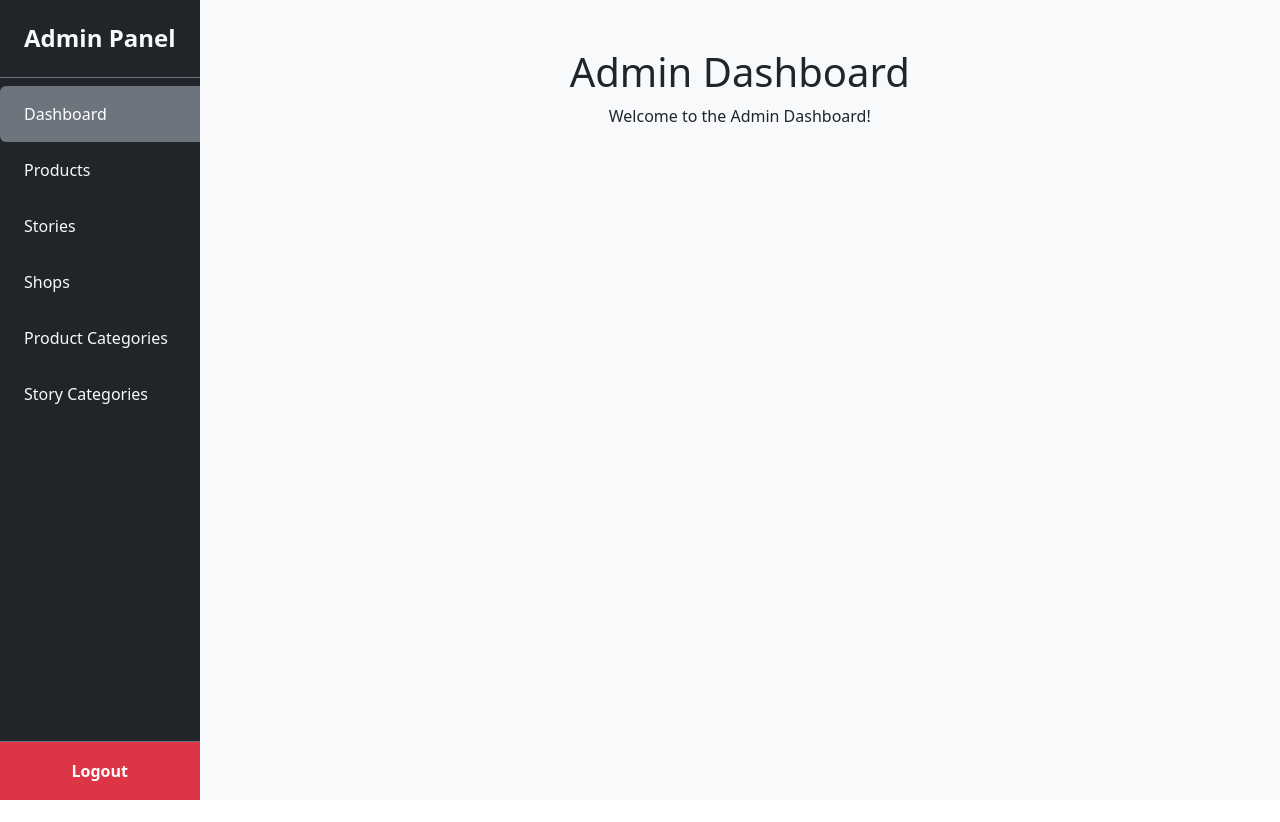
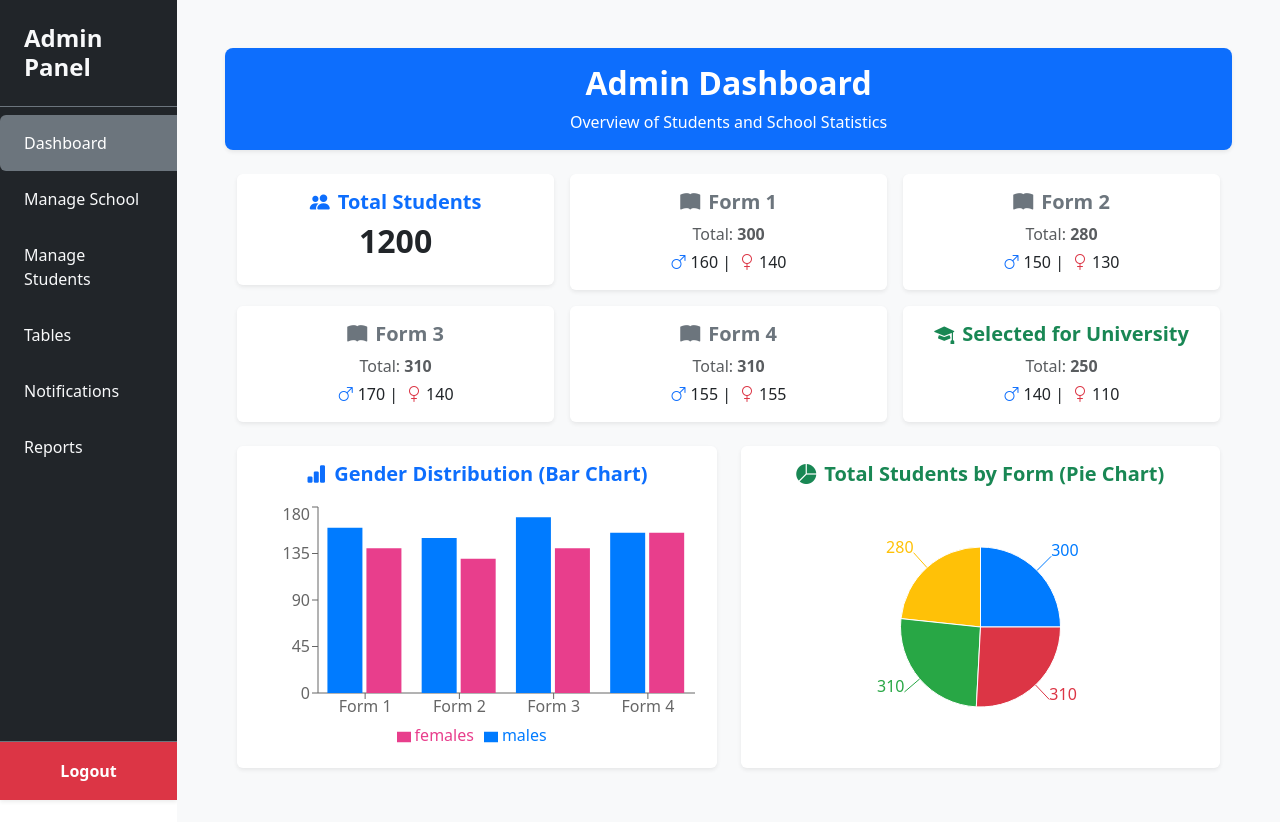
Before and after one commit to Late-Night-Crew/School-Management-system, a React (Vite) app: page /#/admin/dashboard in a window 1280 px wide. Before the commit the page ends 800 px from the top, so only its background shows below. Built offline with nearby package versions, Linux system fonts and the light colour scheme.

Commit message:
feat: added admin dashboard with statistics, students table, barchart and piechart

```diff
--- a/package.json
+++ b/package.json
@@ -15,6 +15,7 @@
     "react": "^19.1.1",
     "react-dom": "^19.1.1",
     "react-router-dom": "^7.9.3",
+    "recharts": "^3.2.1",
     "yup": "^1.7.1"
   },
   "devDependencies": {
--- a/src/views/Admin/Dashboard/index.jsx
+++ b/src/views/Admin/Dashboard/index.jsx
@@ -1,10 +1,233 @@
-import React from "react";
+import React, { useState } from "react";
+import {
+  BarChart,
+  Bar,
+  PieChart,
+  Pie,
+  Cell,
+  XAxis,
+  YAxis,
+  Tooltip,
+  Legend,
+  ResponsiveContainer,
+} from "recharts";
 
 export default function AdminDashboard() {
-    return (
-        <div className="p-4">
-            <h1 className="text-center">Admin Dashboard</h1>
-            <p className="text-center">Welcome to the Admin Dashboard!</p>
+  const stats = {
+    totalStudents: 1200,
+    forms: [
+      { form: "Form 1", total: 300, males: 160, females: 140 },
+      { form: "Form 2", total: 280, males: 150, females: 130 },
+      { form: "Form 3", total: 310, males: 170, females: 140 },
+      { form: "Form 4", total: 310, males: 155, females: 155 },
+    ],
+    universitySelected: { total: 250, males: 140, females: 110 },
+  };
+
+  // Generate mock student data
+  const students = Array.from({ length: 42 }).map((_, i) => ({
+    id: i + 1,
+    firstName: `Student${i + 1}`,
+    middleName: `M${i + 1}`,
+    lastName: `L${i + 1}`,
+    gender: i % 2 === 0 ? "Male" : "Female",
+    class: `Form ${1 + (i % 4)}`,
+  }));
+
+  // Pagination state
+  const [currentPage, setCurrentPage] = useState(1);
+  const studentsPerPage = 10;
+
+  const indexOfLastStudent = currentPage * studentsPerPage;
+  const indexOfFirstStudent = indexOfLastStudent - studentsPerPage;
+  const currentStudents = students.slice(indexOfFirstStudent, indexOfLastStudent);
+  const totalPages = Math.ceil(students.length / studentsPerPage);
+
+  // Chart Data
+  const chartData = stats.forms.map((f) => ({
+    name: f.form,
+    males: f.males,
+    females: f.females,
+  }));
+
+  const COLORS = ["#007bff", "#ffc107", "#28a745", "#dc3545"];
+
+  return (
+    <div className="p-4">
+      {/* ✅ Top Section */}
+      <div className="container-fluid bg-primary text-white rounded-3 shadow-sm p-3 mb-4">
+        <h2 className="text-center fw-bold">Admin Dashboard
+        </h2>
+        <p className="text-center mb-0">Overview of Students and School Statistics</p>
+      </div>
+
+      {/* ✅ Scrollable Section */}
+      <section className="overflow-auto" style={{ maxHeight: "75vh", paddingBottom: "1rem" }}>
+        <div className="container mb-4">
+          <div className="row g-3">
+            {/* Total Students */}
+            <div className="col-md-4">
+              <div className="card shadow-sm border-0">
+                <div className="card-body text-center">
+                  <h5 className="fw-bold text-primary">
+                    <i className="bi bi-people-fill me-2"></i>Total Students
+                  </h5>
+                  <h2 className="fw-bolder">{stats.totalStudents}</h2>
+                </div>
+              </div>
+            </div>
+
+            {/* Forms */}
+            {stats.forms.map((form, index) => (
+              <div key={index} className="col-md-4">
+                <div className="card shadow-sm border-0">
+                  <div className="card-body text-center">
+                    <h5 className="fw-bold text-secondary">
+                      <i className="bi bi-book-fill me-2"></i>{form.form}
+                    </h5>
+                    <p className="mb-1 text-muted">
+                      Total: <strong>{form.total}</strong>
+                    </p>
+                    <p className="mb-0">
+                      <i className="bi bi-gender-male text-primary me-1"></i>{form.males} |
+                      <i className="bi bi-gender-female text-danger ms-2 me-1"></i>{form.females}
+                    </p>
+                  </div>
+                </div>
+              </div>
+            ))}
+
+            {/* University Selection */}
+            <div className="col-md-4">
+              <div className="card shadow-sm border-0">
+                <div className="card-body text-center">
+                  <h5 className="fw-bold text-success">
+                    <i className="bi bi-mortarboard-fill me-2"></i>Selected for University
+                  </h5>
+                  <p className="mb-1 text-muted">
+                    Total: <strong>{stats.universitySelected.total}</strong>
+                  </p>
+                  <p className="mb-0">
+                    <i className="bi bi-gender-male text-primary me-1"></i>
+                    {stats.universitySelected.males} |
+                    <i className="bi bi-gender-female text-danger ms-2 me-1"></i>
+                    {stats.universitySelected.females}
+                  </p>
+                </div>
+              </div>
+            </div>
+          </div>
         </div>
-    );
+
+        {/* ✅ Statistics Section */}
+        <div className="container mb-5">
+          <div className="row g-4">
+            <div className="col-md-6">
+              <div className="card shadow-sm border-0 p-3">
+                <h5 className="text-center fw-bold text-primary mb-3">
+                  <i className="bi bi-bar-chart-fill me-2"></i>Gender Distribution (Bar Chart)
+                </h5>
+                <ResponsiveContainer width="100%" height={250}>
+                  <BarChart data={chartData}>
+                    <XAxis dataKey="name" />
+                    <YAxis />
+                    <Tooltip />
+                    <Legend />
+                    <Bar dataKey="males" fill="#007bff" />
+                    <Bar dataKey="females" fill="#e83e8c" />
+                  </BarChart>
+                </ResponsiveContainer>
+              </div>
+            </div>
+
+            <div className="col-md-6">
+              <div className="card shadow-sm border-0 p-3">
+                <h5 className="text-center fw-bold text-success mb-3">
+                  <i className="bi bi-pie-chart-fill me-2"></i>Total Students by Form (Pie Chart)
+                </h5>
+                <ResponsiveContainer width="100%" height={250}>
+                  <PieChart>
+                    <Pie
+                      data={stats.forms}
+                      dataKey="total"
+                      nameKey="form"
+                      cx="50%"
+                      cy="50%"
+                      outerRadius={80}
+                      label
+                    >
+                      {stats.forms.map((_, index) => (
+                        <Cell key={index} fill={COLORS[index % COLORS.length]} />
+                      ))}
+                    </Pie>
+                    <Tooltip />
+                  </PieChart>
+                </ResponsiveContainer>
+              </div>
+            </div>
+          </div>
+        </div>
+
+        {/* ✅ Student Table with Pagination */}
+        <div className="container mb-4">
+          <div className="card shadow-sm border-0">
+            <div className="card-body">
+              <h5 className="fw-bold text-center text-primary mb-3">
+                <i className="bi bi-table me-2"></i>Student List
+              </h5>
+              <div className="table-responsive">
+                <table className="table table-striped table-hover align-middle">
+                  <thead className="table-primary">
+                    <tr>
+                      <th>#</th>
+                      <th>First Name</th>
+                      <th>Middle Name</th>
+                      <th>Last Name</th>
+                      <th>Gender</th>
+                      <th>Class</th>
+                    </tr>
+                  </thead>
+                  <tbody>
+                    {currentStudents.map((s) => (
+                      <tr key={s.id}>
+                        <td>{s.id}</td>
+                        <td>{s.firstName}</td>
+                        <td>{s.middleName}</td>
+                        <td>{s.lastName}</td>
+                        <td>{s.gender}</td>
+                        <td>{s.class}</td>
+                      </tr>
+                    ))}
+                  </tbody>
+                </table>
+              </div>
+
+              {/* Pagination Buttons */}
+              <div className="d-flex justify-content-between align-items-center mt-3">
+                <button
+                  className="btn btn-outline-primary"
+                  disabled={currentPage === 1}
+                  onClick={() => setCurrentPage((p) => p - 1)}
+                >
+                  <i className="bi bi-arrow-left-circle me-2"></i>Previous
+                </button>
+
+                <span className="fw-bold">
+                  Page {currentPage} of {totalPages}
+                </span>
+
+                <button
+                  className="btn btn-outline-primary"
+                  disabled={currentPage === totalPages}
+                  onClick={() => setCurrentPage((p) => p + 1)}
+                >
+                  Next<i className="bi bi-arrow-right-circle ms-2"></i>
+                </button>
+              </div>
+            </div>
+          </div>
+        </div>
+      </section>
+    </div>
+  );
 }
--- a/src/views/Admin/layout/AdminSIdebar.jsx
+++ b/src/views/Admin/layout/AdminSIdebar.jsx
@@ -13,13 +13,13 @@ export default function AdminSidebar() {
 
   const menuItems = [
     { name: "Dashboard", path: "/admin/dashboard" },
-    { name: "Products", path: "/admin/products" },
-    { name: "Stories", path: "/admin/stories" },
+    { name: "Manage School", path: "/admin/ManageSchool" },
+    { name: "Manage Students", path: "/admin/ManageStudents" },
     // { name: "Orders", path: "/admin/orders" },
     // { name: "Users", path: "/admin/users" },
-    { name: "Shops", path: "/admin/shops" },
-    { name: "Product Categories", path: "/admin/categories" },
-    { name: "Story Categories", path: "/admin/story-categories" },
+    { name: "Tables", path: "/admin/Tables" },
+    { name: "Notifications", path: "/admin/Notifications" },
+    { name: "Reports", path: "/admin/Reports" },
     // { name: "Profile", path: "/admin/profile" },
   ];
 
```
Also changed, not shown: 1 other file (tests, documents, lock files or other folders).
